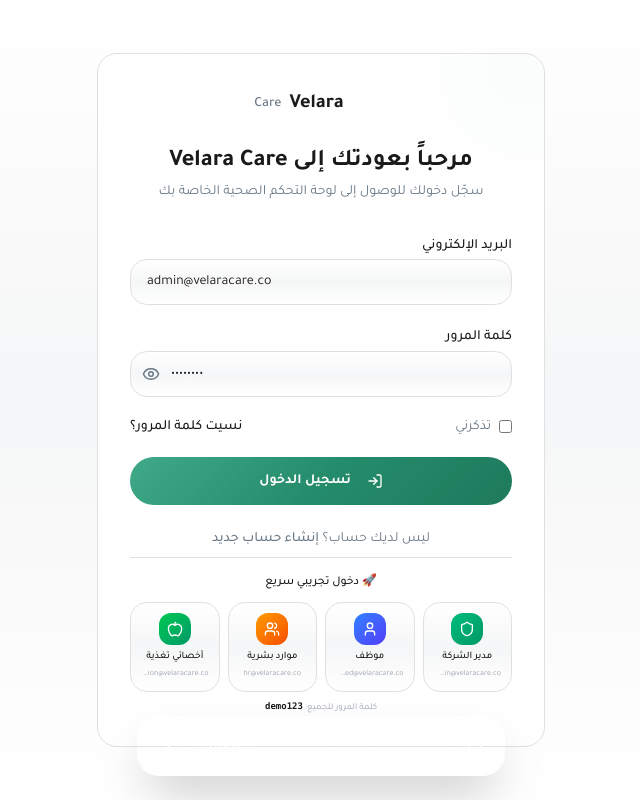
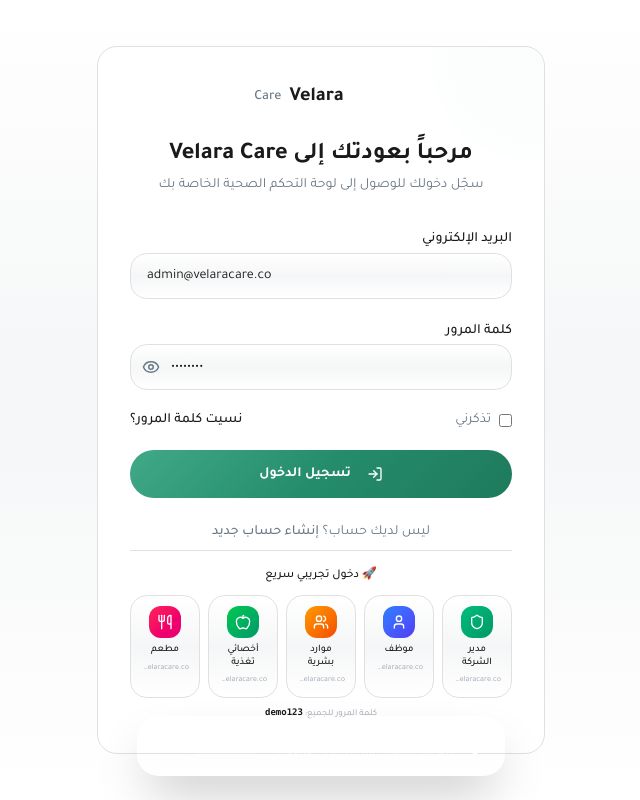
Before and after one commit to meklads/velaracare, a Next.js app: page /login in a window 1280 px wide. Shown: the whole page, without its empty margins (367-1007 px from the left). Built offline with nearby package versions, Linux system fonts and the light colour scheme; no server answers.

Commit message:
Add restaurant login quick access to login page

```diff
--- a/src/app/(auth)/login/page.tsx
+++ b/src/app/(auth)/login/page.tsx
@@ -172,12 +172,13 @@
           {/* ── Demo Quick Access ── */}
           <div className="pt-4 border-t border-[var(--surface-border)]">
             <p className="text-xs font-medium text-primary mb-3">🚀 دخول تجريبي سريع</p>
-            <div className="grid grid-cols-2 sm:grid-cols-4 gap-2">
+            <div className="grid grid-cols-2 sm:grid-cols-5 gap-2">
               {[
                 { label: "مدير الشركة", email: "admin@velaracare.co", icon: Shield, color: "from-emerald-500 to-emerald-600" },
                 { label: "موظف", email: "mohamed.alahmed@velaracare.co", icon: User, color: "from-blue-500 to-indigo-600" },
                 { label: "موارد بشرية", email: "hr@velaracare.co", icon: Users, color: "from-amber-500 to-orange-600" },
                 { label: "أخصائي تغذية", email: "nutrition@velaracare.co", icon: Apple, color: "from-green-500 to-emerald-600" },
+                { label: "مطعم", email: "restaurant@velaracare.co", icon: Utensils, color: "from-rose-500 to-pink-600" },
               ].map((account) => (
                 <button
                   key={account.email}
```
